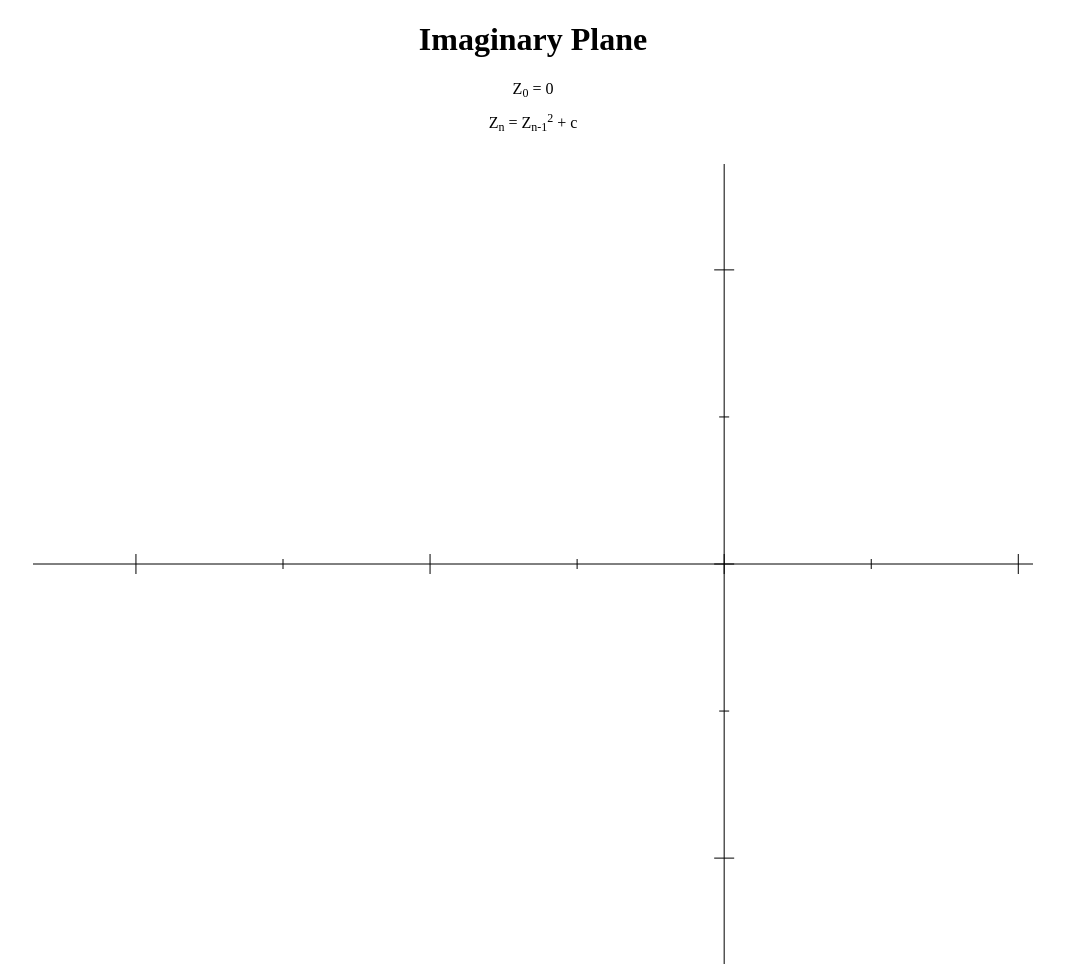
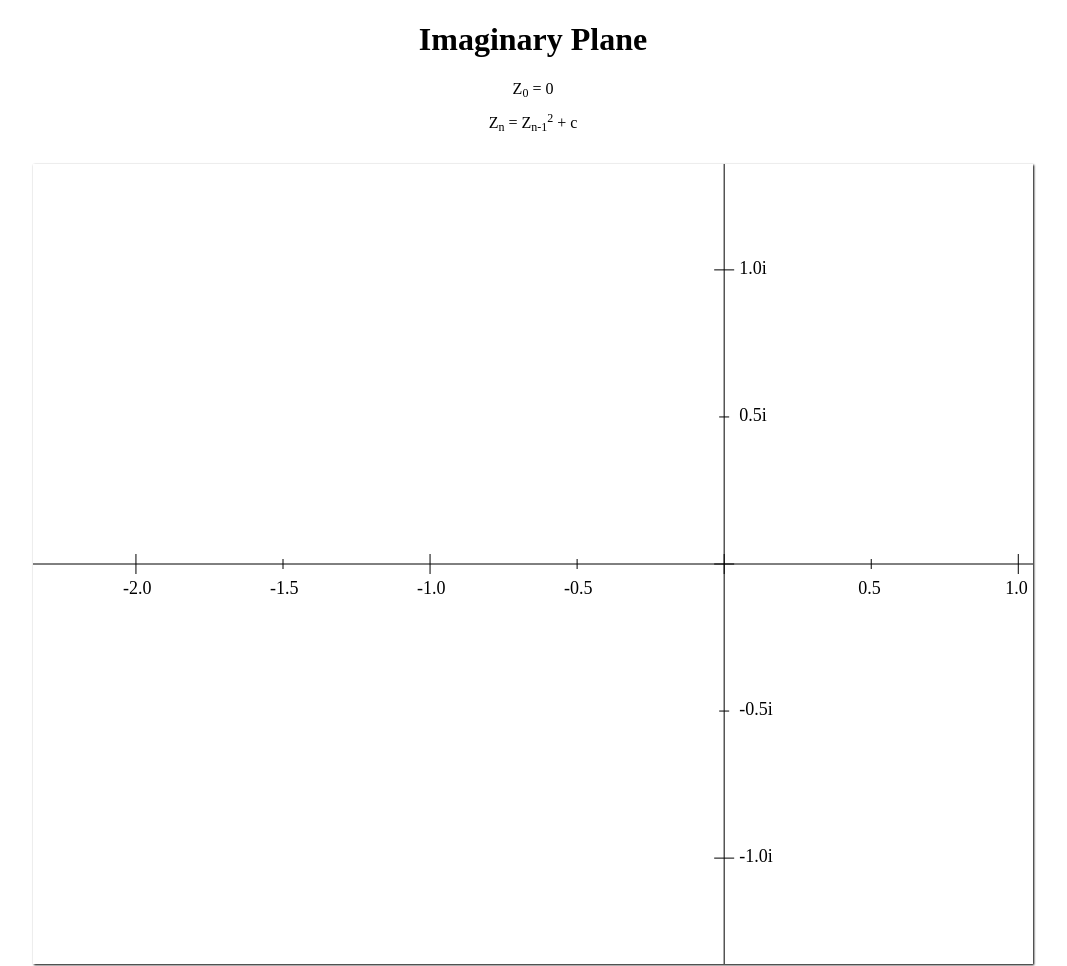
Before and after one commit to aioimo/imaginary-plane, a plain HTML site: page index.html in a window 1280 px wide. Shown: the top 966 px of the page, without its empty margins (107-1174 px from the left). Drawn offline with nearby package versions, Linux system fonts and the light colour scheme.

Commit message:
add tics to plane

```diff
--- a/js/canvasUtils.js
+++ b/js/canvasUtils.js
@@ -38,20 +38,30 @@ function drawXAxis() {
   connectPoints(minX, 0, maxX, 0);
 }
 
-function drawVerticalTick(cartesianX, cartesianY, length = TICK_LENGTH) {
+function drawVerticalTick(cartesianX, cartesianY, val, length = TICK_LENGTH) {
   const { x, y } = cartesianToCanvas(cartesianX, cartesianY);
   ctx.beginPath();
   ctx.moveTo(x, y - length);
   ctx.lineTo(x, y + length);
   ctx.stroke();
+  if (val) {
+    ctx.font = '18px serif';
+    ctx.fillStyle = 'black';
+    ctx.fillText(`${val.toFixed(1)}`, x - 13, y + 30);
+  }
 }
 
-function drawHorizontalTick(cartesianX, cartesianY, length = TICK_LENGTH) {
+function drawHorizontalTick(cartesianX, cartesianY, val, length = TICK_LENGTH) {
   const { x, y } = cartesianToCanvas(cartesianX, cartesianY);
   ctx.beginPath();
   ctx.moveTo(x - length, y);
   ctx.lineTo(x + length, y);
   ctx.stroke();
+  if (val) {
+    ctx.font = '18px serif';
+    ctx.fillStyle = 'black';
+    ctx.fillText(`${val.toFixed(1)}i`, x + 15, y + 4);
+  }
 }
 
 function drawXTicks() {
@@ -60,9 +70,9 @@ function drawXTicks() {
 
   for (let x = start; x <= end; x += 0.5) {
     if (x % 1 === 0) {
-      drawVerticalTick(x, 0);
+      drawVerticalTick(x, 0, x);
     } else {
-      drawVerticalTick(x, 0, TICK_LENGTH / 2);
+      drawVerticalTick(x, 0, x, TICK_LENGTH / 2);
     }
   }
 }
@@ -73,9 +83,9 @@ function drawYTicks() {
 
   for (let y = start; y <= end; y += 0.5) {
     if (y % 1 === 0) {
-      drawHorizontalTick(0, y);
+      drawHorizontalTick(0, y, y);
     } else {
-      drawHorizontalTick(0, y, TICK_LENGTH / 2);
+      drawHorizontalTick(0, y, y, TICK_LENGTH / 2);
     }
   }
 }
--- a/js/main.js
+++ b/js/main.js
@@ -5,8 +5,8 @@ function formatComplexNumber(x, y) {
   const roundedY = round(y);
 
   return positive
-    ? `${roundedX} + ${roundedY} i`
-    : `${roundedX} - ${-roundedY} i`;
+    ? `c = ${roundedX} + ${roundedY} i`
+    : `c = ${roundedX} - ${-roundedY} i`;
 }
 
 function setup() {
--- a/styles.css
+++ b/styles.css
@@ -7,3 +7,7 @@
   background-color: white;
   font-size: 1.4rem;
 }
+
+#canvas {
+  box-shadow: 1px 1px 2px;
+}
```
